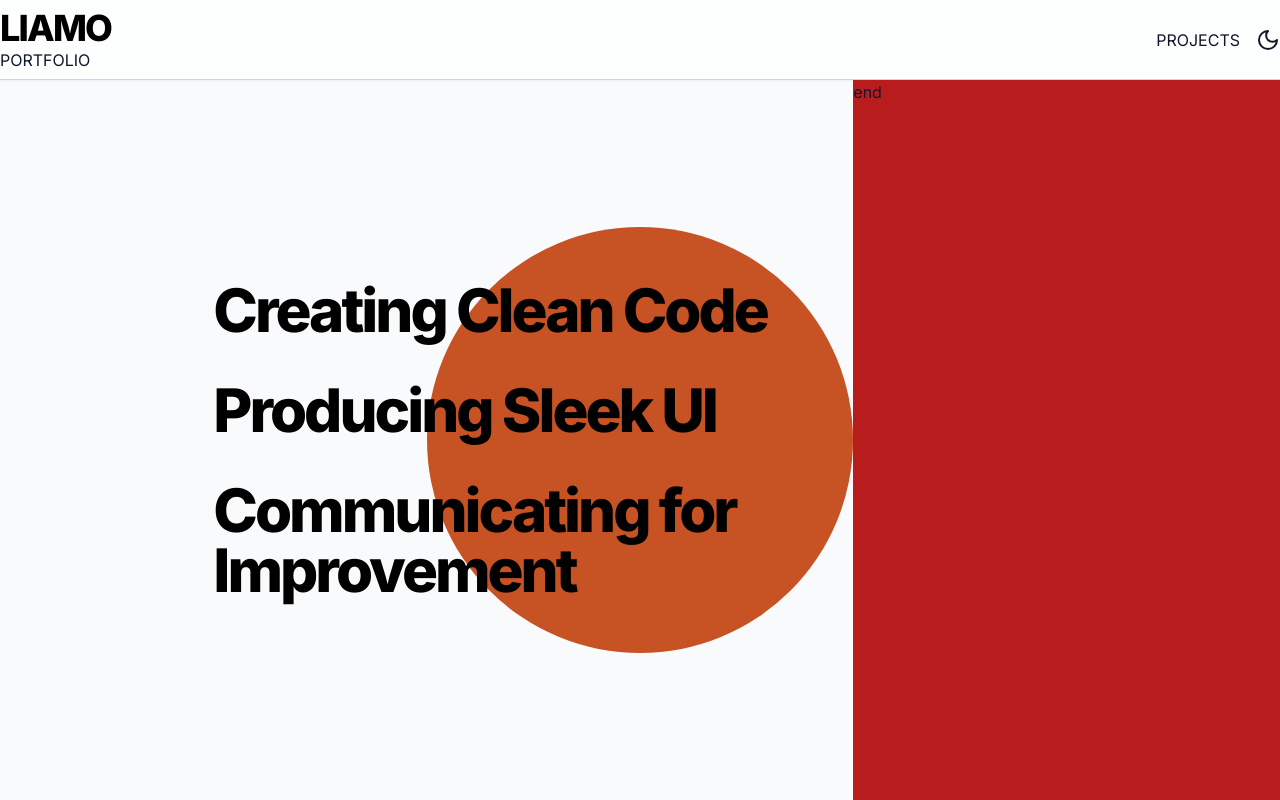
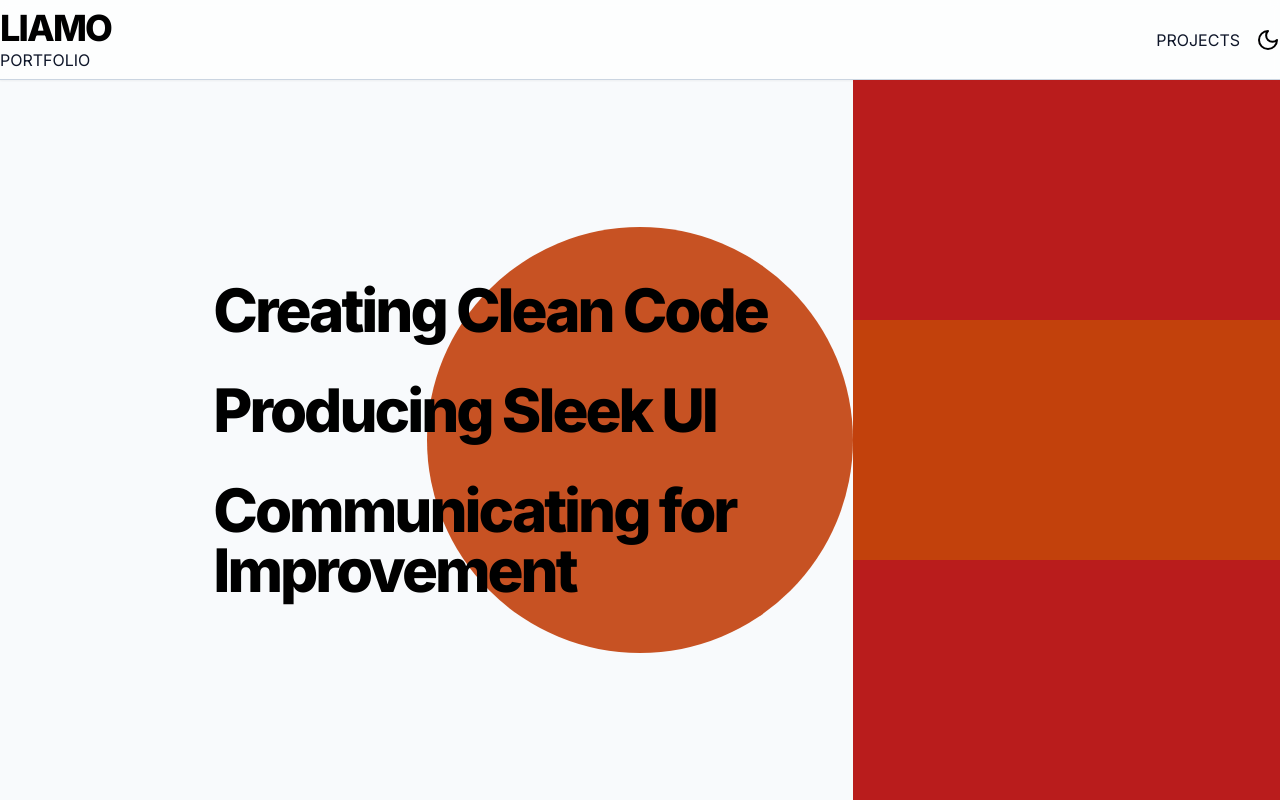
Before and after one commit to liamasis/testfolio, a Next.js app: page / in a window 1280 px wide. Built offline with nearby package versions, Linux system fonts and the light colour scheme.

Commit message:
clean skin

```diff
--- a/src/app/page.tsx
+++ b/src/app/page.tsx
@@ -15,8 +15,10 @@ export default function Home() {
           <LargeHeading className="py-5 text-left">Producing Sleek UI</LargeHeading>
           <LargeHeading className="py-5 text-left">Communicating for <br/>Improvement</LargeHeading>
         </div>
-        <div className="col-start-5 col-span-2 h-full w-full bg-red-700 flex items-start">
-          end
+        <div className="col-start-5 col-span-2 h-full w-full bg-red-700 flex items-start grid grid-rows-3">
+          <div className="col-span-1 h-full w-full flex  "></div>
+          <div className="col-span-1 bg-orange-700 h-full w-full "></div>
+          <div className="col-span-1 h-full w-full "></div>
         </div>
       </div>
         {/* The circle */}
--- a/src/components/ThemeToggle.tsx
+++ b/src/components/ThemeToggle.tsx
@@ -22,7 +22,7 @@ const ThemeToggle: FC<ThemeToggleProps> = ({}) => {
     {theme === 'dark' ? (
         <Sun className='text-white rotate-0' />
       ) : (
-        <Moon className='text-slate rotate-0' />
+        <Moon className='text-black rotate-0' />
       )}
   </button>
 
```
